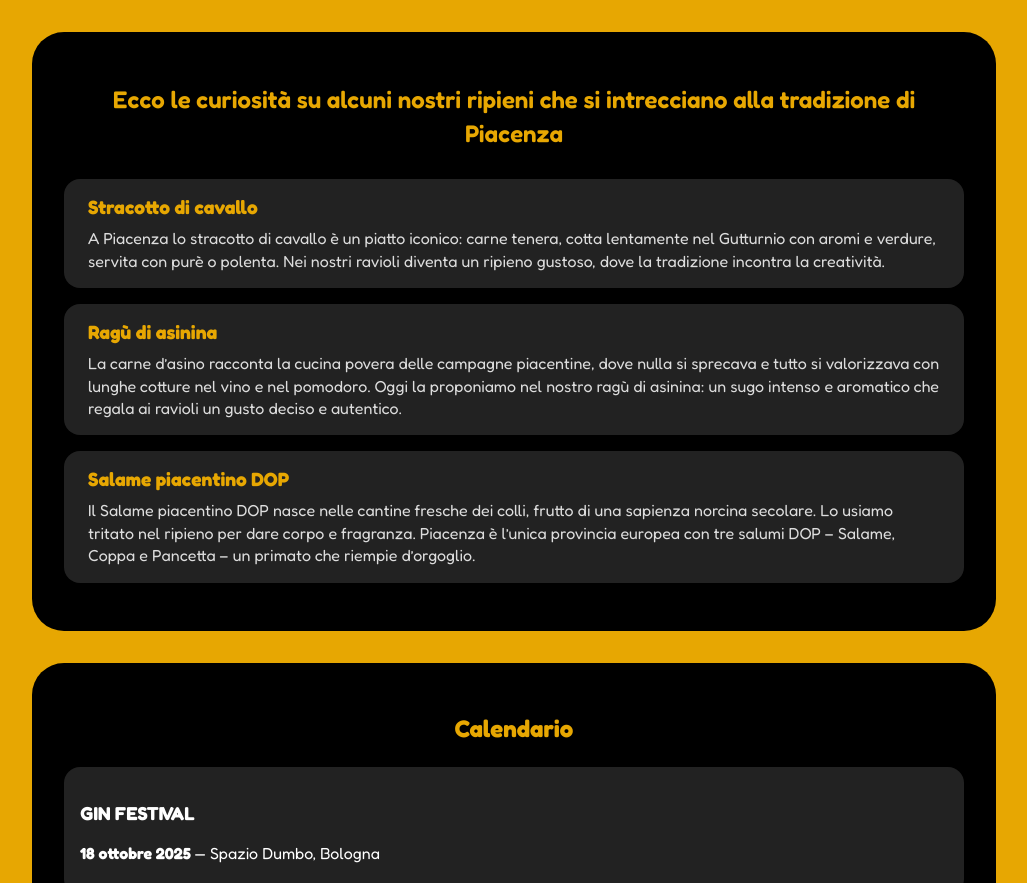
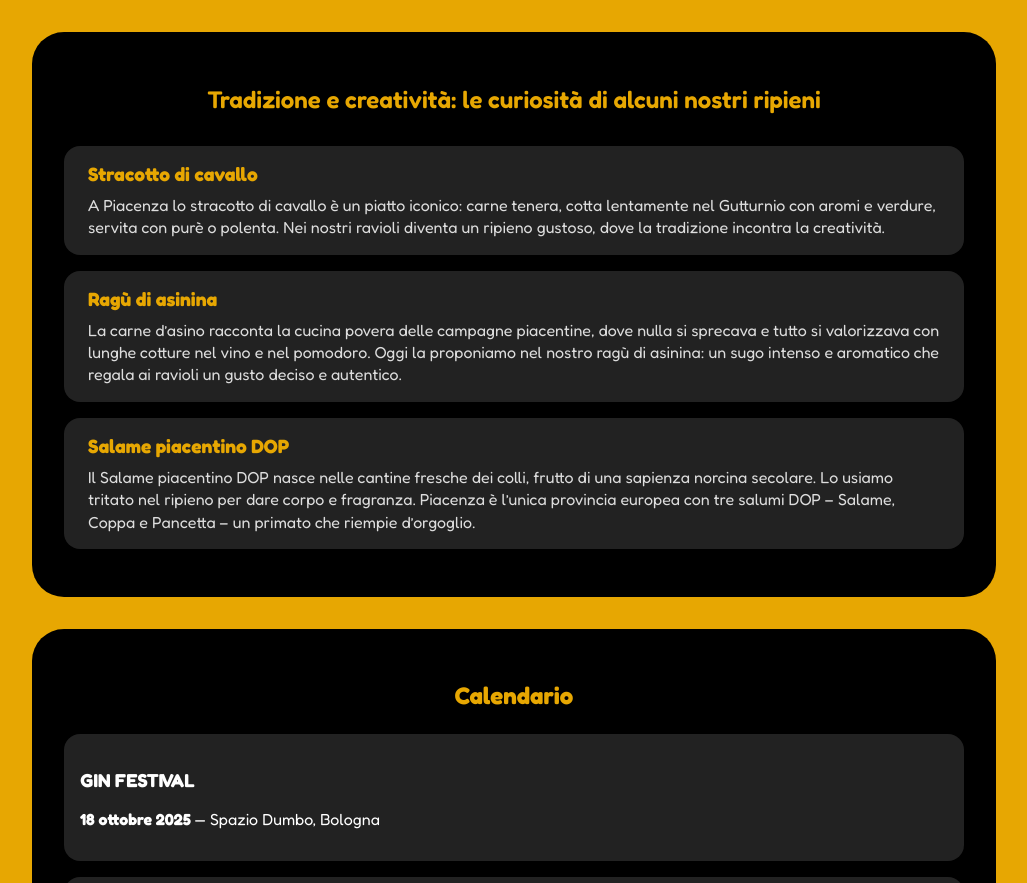
Before and after one commit to ttrenc/RAVIOLO2, a plain HTML site: page index.html in a window 1280 px wide. Shown: the part 1944-2827 px from the top of the page, without its empty margins (126-1153 px from the left). Drawn offline with Linux system fonts and the light colour scheme.

Commit message:
Update index.html

```diff
--- a/index.html
+++ b/index.html
@@ -96,7 +96,7 @@
 
   <!-- SEZIONE CURIOSITÀ -->
   <section id="curiosita">
-    <h2>Ecco le curiosità su alcuni nostri ripieni che si intrecciano alla tradizione di Piacenza</h2>
+    <h2>Tradizione e creatività: le curiosità di alcuni nostri ripieni</h2>
 
     <div class="curiosity">
       <h3>Stracotto di cavallo</h3>
```
